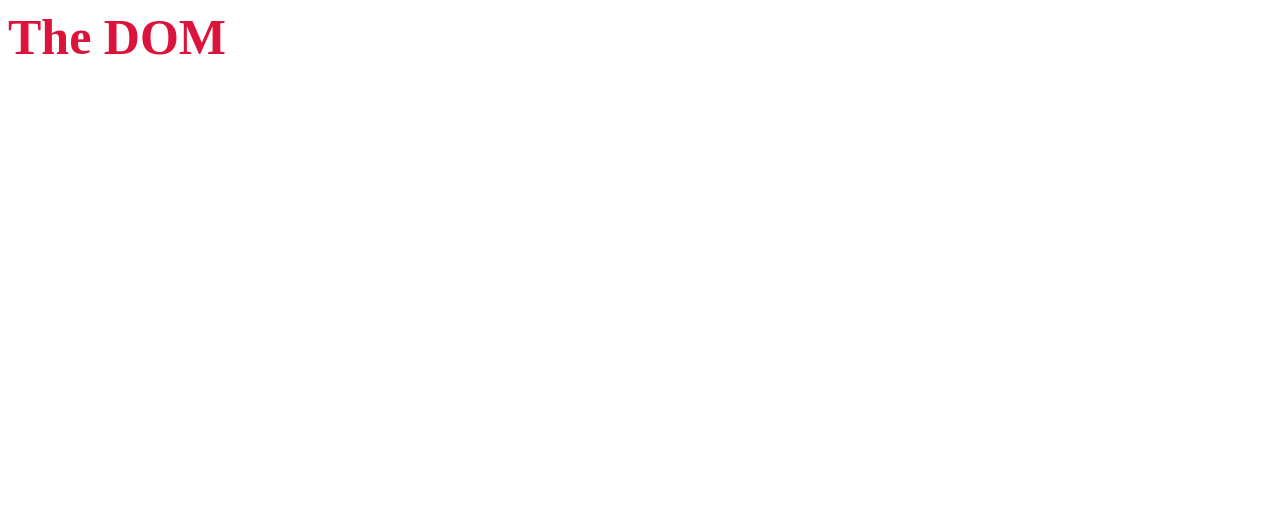
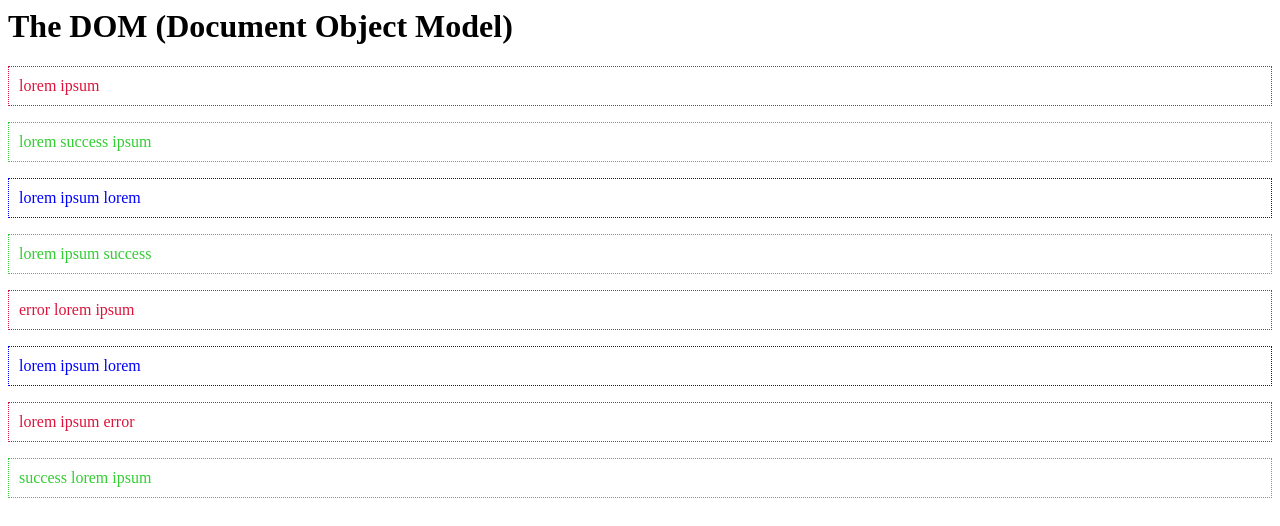
Before and after one commit to kramsuiluj/learn-javascript, a plain HTML site: page index.html in a window 1280 px wide. Drawn offline with Linux system fonts and the light colour scheme.

Commit message:
adding and removing classes on an element

```diff
--- a/index.html
+++ b/index.html
@@ -3,11 +3,21 @@
     <meta charset="UTF-8">
     <meta http-equiv="X-UA-Compatible" content="IE=edge">
     <meta name="viewport" content="width=device-width, initial-scale=1.0">
+    <link rel="stylesheet" href="styles.css">
     <title>Document</title>
 </head>
 <body>
 
-    <h1 style="color: green;">The DOM</h1>
+    <h1 class="title">The DOM (Document Object Model)</h1>
+
+    <p>lorem <span style="display: none;">error</span> ipsum</p>
+    <p>lorem success ipsum</p>
+    <p>lorem ipsum lorem</p>
+    <p>lorem ipsum success</p>
+    <p>error lorem ipsum</p>
+    <p>lorem ipsum lorem</p>
+    <p>lorem ipsum error</p>
+    <p>success lorem ipsum</p>
 
 <script src="sandbox.js"></script>
 </body>
--- a/sandbox.js
+++ b/sandbox.js
@@ -1,10 +1,46 @@
-const title = document.querySelector('h1');
-// title.setAttribute('style', 'margin: 50px;');
+// Adding and removing classes on an element.
 
-console.log(title.style);
-console.log(title.style.color);
+// const content = document.querySelector('p');
+// console.log(content.classList);
+// content.classList.add('error');
+// content.classList.remove('error');
+// content.classList.add('success');
 
-title.style.margin = '50px';
-title.style.color = 'crimson';
-title.style.fontSize = '50px';
-title.style.margin = '';
+const paras = document.querySelectorAll('p');
+
+// paras.forEach(para => {
+//     if (para.innerText.includes('error')) {
+//         para.classList.add('error');
+//     } else if (para.innerText.includes('success')) {
+//         para.classList.add('success');
+//     } else {
+//         para.classList.add('default');
+//     }
+// });
+
+paras.forEach(para => {
+
+    if (para.textContent.includes('error')) {
+
+        para.classList.add('error');
+
+    } else if (para.textContent.includes('success')) {
+
+        para.classList.add('success');
+
+    } else {
+
+        para.classList.add('default');
+
+    }
+
+    console.log(para.textContent);
+
+});
+
+
+
+const title = document.querySelector('.title');
+
+title.classList.toggle('test');
+title.classList.toggle('test');
--- /dev/null
+++ b/styles.css
@@ -0,0 +1,17 @@
+.error {
+    padding: 10px;
+    color: crimson;
+    border: 1px dotted crimson;
+}
+
+.success {
+    padding: 10px;
+    color: limegreen;
+    border: 1px dotted limegreen;
+}
+
+.default {
+    padding: 10px;
+    color: blue;
+    border: 1px dotted blue;
+}
```
